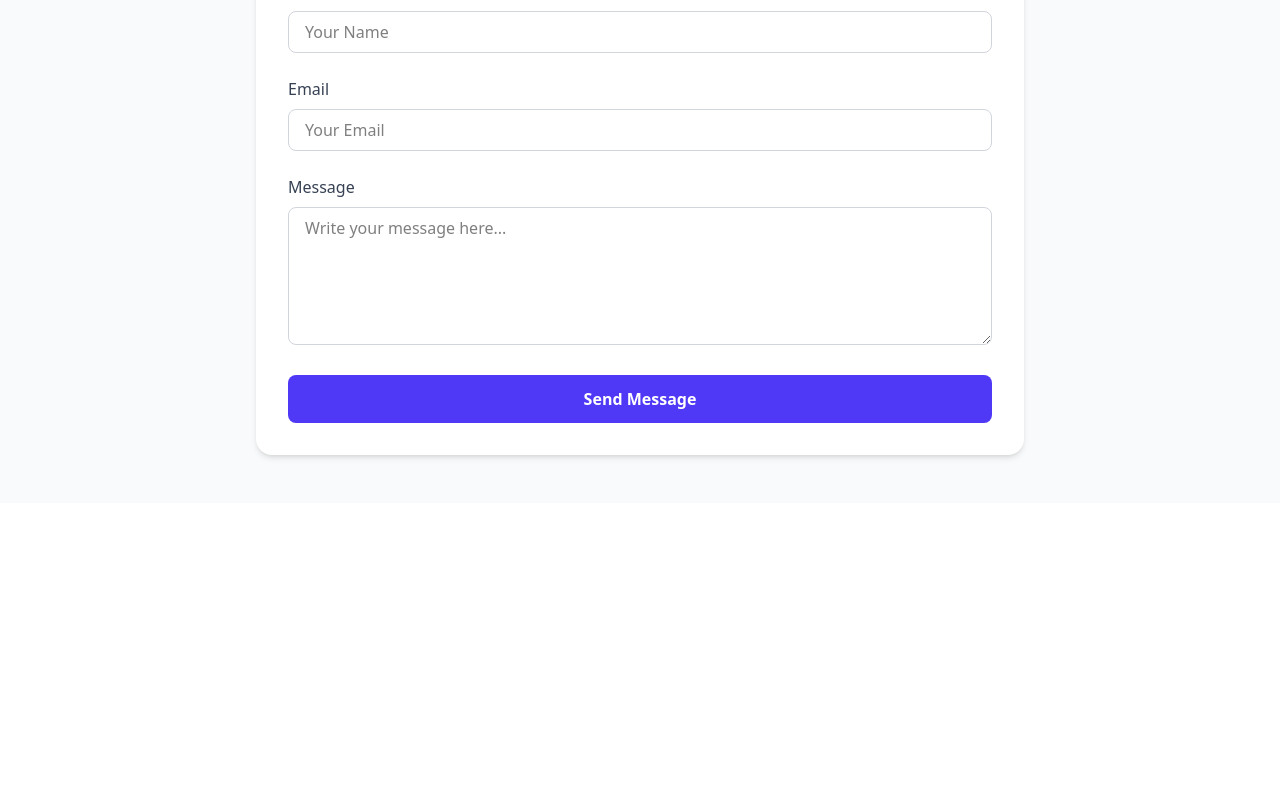
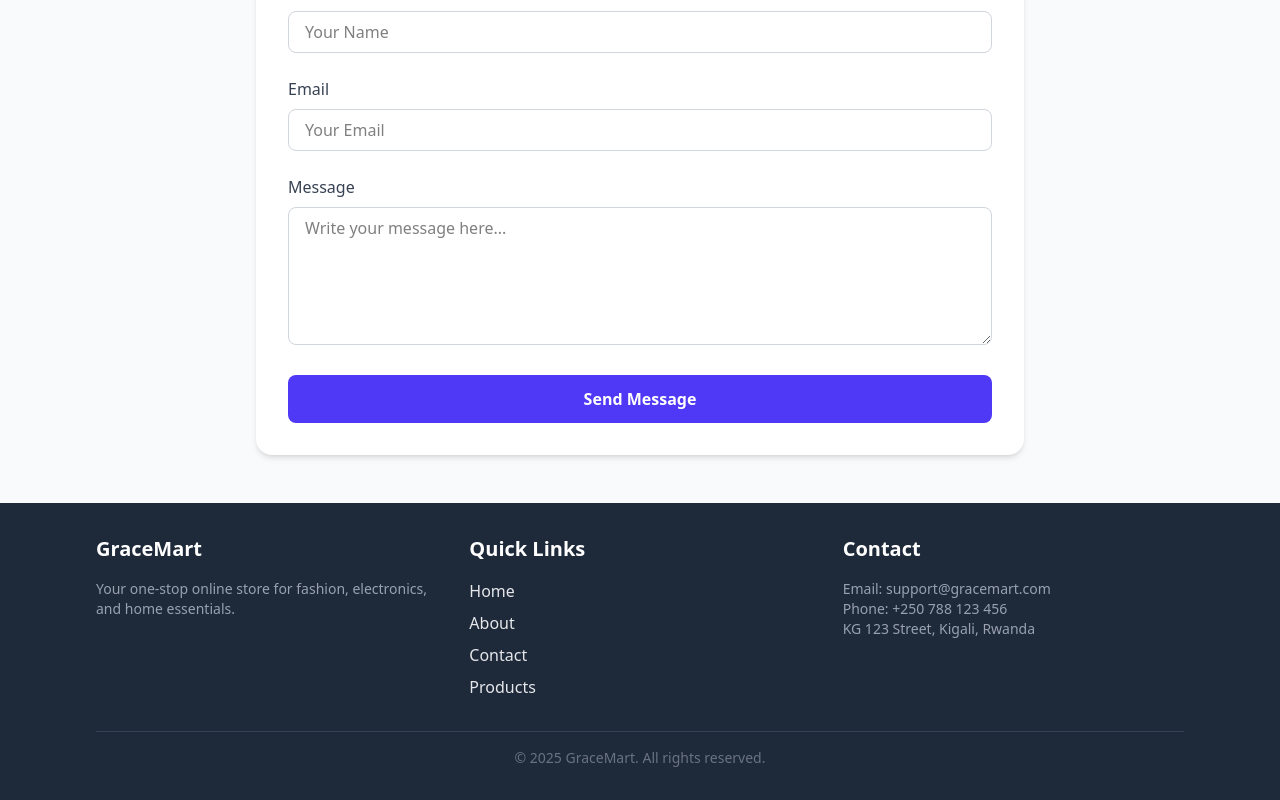
Before and after one commit to graceniyigena34/E-commerce, a React (Vite) app in the folder my-react-app/: page /contact in a window 1280 px wide. Shown: the part 665-1465 px from the top of the page. Before the commit the page ends 1168 px from the top, so only its background shows below. Built offline with nearby package versions, Linux system fonts and the light colour scheme.

Commit message:
updated the footer in the project

```diff
--- a/my-react-app/src/App.jsx
+++ b/my-react-app/src/App.jsx
@@ -4,24 +4,25 @@
 import Home from "./components/Home";
 import About from "./components/About";
 import Contact from "./components/Contact";
+import Footer from './components/Footer'
 
 export default function App() {
   return (
     <Router>
-      <div className="flex flex-col min-h-screen bg-gray-50">
+
         {/* Navbar */}
         <Navbar />
 
-        {/* Main Page Content */}
-        <main className="flex-grow">
+
           <Routes>
             <Route path="/" element={<Home />} />
 
              <Route path="about" element={<About/>} />
              <Route path="contact" element={<Contact/>} />
           </Routes>
-        </main>
-      </div>
+           <Footer/>
+
+
     </Router>
   );
 }
--- /dev/null
+++ b/my-react-app/src/components/Footer.jsx
@@ -0,0 +1,59 @@
+import React from "react";
+
+export default function Footer() {
+  return (
+    <footer className="bg-gray-800 text-gray-200 py-8 px-6 sm:px-12 md:px-24">
+      <div className="max-w-6xl mx-auto grid grid-cols-1 md:grid-cols-3 gap-8">
+
+        <div>
+          <h2 className="text-xl font-bold text-white mb-4">GraceMart</h2>
+          <p className="text-gray-400 text-sm">
+            Your one-stop online store for fashion, electronics, and home essentials.
+          </p>
+        </div>
+
+
+        <div>
+          <h2 className="text-xl font-bold text-white mb-4">Quick Links</h2>
+          <ul className="space-y-2">
+            <li>
+              <a href="/" className="hover:text-indigo-500 transition">
+                Home
+              </a>
+            </li>
+            <li>
+              <a href="/about" className="hover:text-indigo-500 transition">
+                About
+              </a>
+            </li>
+            <li>
+              <a href="/contact" className="hover:text-indigo-500 transition">
+                Contact
+              </a>
+            </li>
+            <li>
+              <a href="/products" className="hover:text-indigo-500 transition">
+                Products
+              </a>
+            </li>
+          </ul>
+        </div>
+
+
+        <div>
+          <h2 className="text-xl font-bold text-white mb-4">Contact</h2>
+          <p className="text-gray-400 text-sm">
+            Email: support@gracemart.com
+          </p>
+          <p className="text-gray-400 text-sm">Phone: +250 788 123 456</p>
+          <p className="text-gray-400 text-sm">KG 123 Street, Kigali, Rwanda</p>
+        </div>
+      </div>
+
+      {/* Bottom Bar */}
+      <div className="mt-8 text-center text-gray-500 text-sm border-t border-gray-700 pt-4">
+        &copy; {new Date().getFullYear()} GraceMart. All rights reserved.
+      </div>
+    </footer>
+  );
+}
--- a/my-react-app/src/components/navbar.jsx
+++ b/my-react-app/src/components/navbar.jsx
@@ -10,7 +10,7 @@
           <Link to="/" className="hover:text-blue-600">Home</Link>
 
           <Link to="About" className="hover:text-blue-600">About</Link>
-           <Link to="Contact" className="hover:text-blue-600">Contact</Link>
+
 
         </div>
       </div>
```
